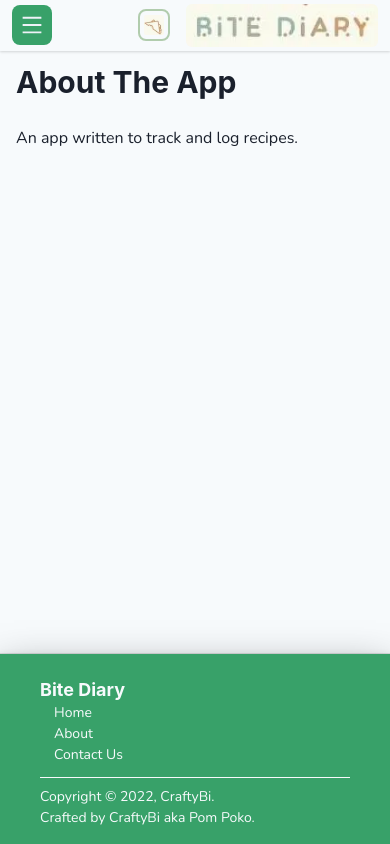
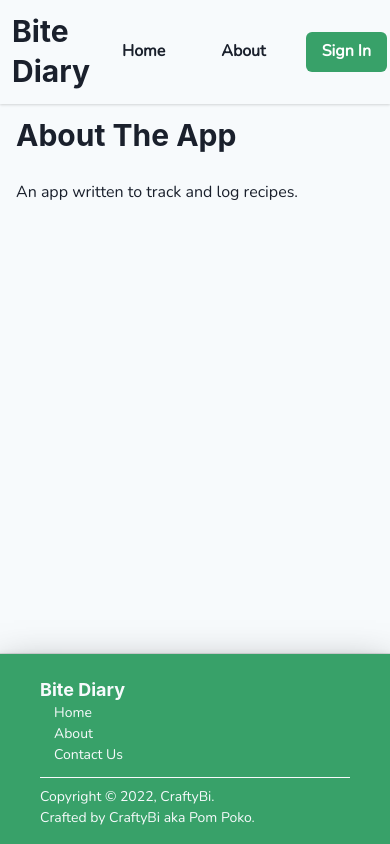
Before and after one commit to PomPoko-lab/bite-diary, a React (Create React App) app: page /about in a window 390 px wide. Built offline with nearby package versions, Linux system fonts and the light colour scheme; no server answers.

Commit message:
more responsive

```diff
--- a/src/components/Header.jsx
+++ b/src/components/Header.jsx
@@ -1,8 +1,10 @@
 import {
   Container,
   Box,
+  Heading,
   UnorderedList,
   ListItem,
+  Text,
   Link,
   Icon,
   Image,
@@ -13,7 +15,7 @@ import {
   DrawerBody,
   DrawerOverlay,
   DrawerCloseButton,
-} from '@chakra-ui/react/';
+} from '@chakra-ui/react';
 import { Link as RouterLink, useNavigate } from 'react-router-dom';
 import { useContext } from 'react';
 import { UserContext } from '../store/UserContext';
@@ -52,99 +54,40 @@ const Header = () => {
   };
 
   return (
-    <Container
-      as='header'
-      px={['2']}
-      maxW='container.2xl'
-      zIndex='1'
-      shadow='base'
-    >
-      <Box
+    <Box as='header' p='2' maxW='container.2xl' zIndex='1' shadow='base'>
+      {/* Desktop Nav */}
+      <Container
         as='nav'
         bg='gray.50'
-        p='1'
         display='flex'
         alignItems='center'
         gap='4'
+        p='1'
+        maxW='container.xl'
       >
-        <Box
-          as='button'
-          onClick={onOpen}
-          display='grid'
-          placeItems='center'
-          borderRadius='lg'
-          bg='green.500'
-          p='2'
-        >
-          <Icon as={AiOutlineMenu} boxSize='6' color='gray.100' />
-        </Box>
-        <Image
-          boxSize='8'
-          src={logoIcon}
-          alt='bite diary small logo'
-          borderRadius='lg'
-          border='2px solid rgba(72, 135, 54,0.4)'
-          ms='auto'
-          p='1'
-        />
-        <Link as={RouterLink} to='/'>
-          <Image
-            src={brandName}
-            maxW='48'
-            alt='bite diary brand name small'
-            borderRadius='md'
-          />
+        <Link as={RouterLink} to='/' style={{ textDecoration: 'none' }}>
+          <Heading>Bite Diary</Heading>
         </Link>
-      </Box>
-      <Drawer isOpen={isOpen} placement='top' onClose={onClose} color>
-        <DrawerOverlay />
-        <DrawerContent bg='gray.50' color='gray.600'>
-          <DrawerCloseButton />
-          <DrawerBody p='0'>
-            <UnorderedList
-              textAlign='center'
-              styleType='none'
-              m='0'
-              fontSize='lg'
-              fontWeight='bold'
-              letterSpacing='wide'
-            >
-              <Link
-                as={RouterLink}
-                to='/'
-                onClick={onClose}
-                _hover={{ textDecoration: 'none' }}
-              >
-                <ListItem py='5' _hover={{ bg: 'gray.200' }}>
-                  Home
-                </ListItem>
-              </Link>
-              <Link
-                as={RouterLink}
-                to='about'
-                onClick={onClose}
-                _hover={{ textDecoration: 'none' }}
-              >
-                <ListItem py='5' _hover={{ bg: 'gray.200' }}>
-                  About
-                </ListItem>
-              </Link>
-              <ListItem py='3' px='2'>
-                <Button
-                  as='button'
-                  onClick={handleLogOutClick}
-                  mt='auto'
-                  w='full'
-                  colorScheme='green'
-                >
-                  {user ? 'Sign Out' : 'Sign In'}
-                </Button>
-              </ListItem>
-            </UnorderedList>
-          </DrawerBody>
-        </DrawerContent>
-      </Drawer>
-    </Container>
+        <UnorderedList listStyleType='none' display='flex' gap='6' ms='auto'>
+          <Link as={RouterLink} to='/' style={{ textDecoration: 'none' }}>
+            <Button as='li' variant='ghost'>
+              Home
+            </Button>
+          </Link>
+          <Link as={RouterLink} to='about' style={{ textDecoration: 'none' }}>
+            <Button as='li' variant='ghost'>
+              About
+            </Button>
+          </Link>
+          <Link as={RouterLink} to='login' style={{ textDecoration: 'none' }}>
+            <Button as='li' colorScheme='green'>
+              Sign In
+            </Button>
+          </Link>
+        </UnorderedList>
+      </Container>
+      {/* Mobile Nav */}
+    </Box>
   );
 };
 
--- a/src/pages/About.jsx
+++ b/src/pages/About.jsx
@@ -2,7 +2,7 @@ import { Container, Text, Heading } from '@chakra-ui/react';
 
 const About = () => {
   return (
-    <Container as='section' py='3'>
+    <Container as='section' py='3' maxW='container.xl'>
       <Heading mb='6'>About The App</Heading>
       <Text>An app written to track and log recipes.</Text>
     </Container>
--- a/src/pages/NotFound.jsx
+++ b/src/pages/NotFound.jsx
@@ -2,7 +2,7 @@ import { Container, Text, Heading } from '@chakra-ui/react';
 
 const NotFound = () => {
   return (
-    <Container as='main' py='3'>
+    <Container as='main' py='3' maxW='container.xl'>
       <Heading mb='6'>404 Page Not Found</Heading>
       <Text>Where were you going?</Text>
     </Container>
```
Also changed, not shown: src/components/MobileNav.jsx (added, +111 -0 lines).
